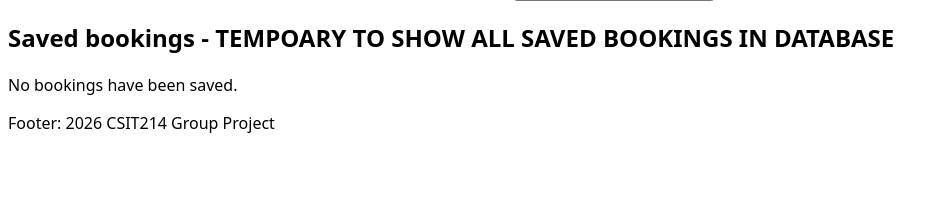
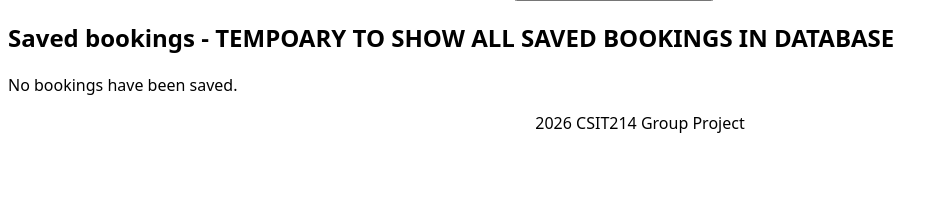
Before and after one commit to Domuow/CSIT214-Group-Project, a Flask app: page /bookings in a window 1280 px wide. Shown: the part 583-800 px from the top of the page, without its empty margins (0-947 px from the left). Run offline with Flask 3, Linux system fonts and the light colour scheme; data comes from the database, SQL or seed files in the repository; data that the repository does not hold is empty.

Commit message:
Added footer styling and fixed formating in all css files

```diff
--- a/static/css/bookings.css
+++ b/static/css/bookings.css
@@ -1,8 +1,8 @@
-  label {
+label {
     font-family:'Courier New', Courier, monospace;
     color: black;
     font-weight: bold;
-  }
+}
 
 .inputBox {
     padding: 0.4rem 0.5rem;
--- a/static/css/facilities.css
+++ b/static/css/facilities.css
@@ -1,8 +1,8 @@
-  label {
+label {
     font-family:'Courier New', Courier, monospace;
     color: black;
     font-weight: bold;
-  }
+}
 
 .inputBox {
     padding: 0.4rem 0.5rem;
--- a/static/css/style.css
+++ b/static/css/style.css
@@ -1,12 +1,12 @@
 body {
-  font-family: system-ui, -apple-system, "Segoe UI", Roboto, Arial, sans-serif;
+    font-family: system-ui, -apple-system, "Segoe UI", Roboto, Arial, sans-serif;
 }
 
 .navigationContainer {
-  text-align: center;
+    text-align: center;
 }
 .navigationContainer table {
-  margin: 0 auto;
+    margin: 0 auto;
 }
 
 table {
@@ -29,3 +29,8 @@ td {
 a:hover {
     color: black;
 }
+
+footer {
+    width: 100%;
+    text-align: center;
+}
--- a/templates/layout.html
+++ b/templates/layout.html
@@ -38,7 +38,7 @@
         <!-- Below is the footer of the website - this will be consistent across all pages and is at the bottom- will be style later
         so it sticks to the bottom of the page -->
         <footer>
-            <p>Footer: 2026 CSIT214 Group Project</p>
+            <p>2026 CSIT214 Group Project</p>
         </footer>
     </body>
 </html>
```
